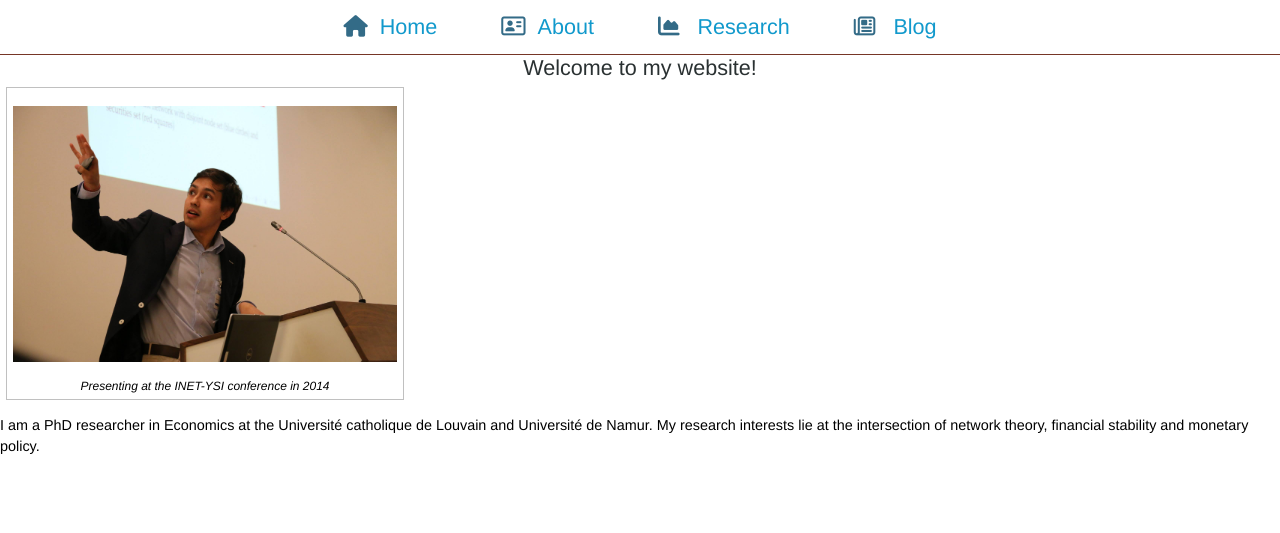
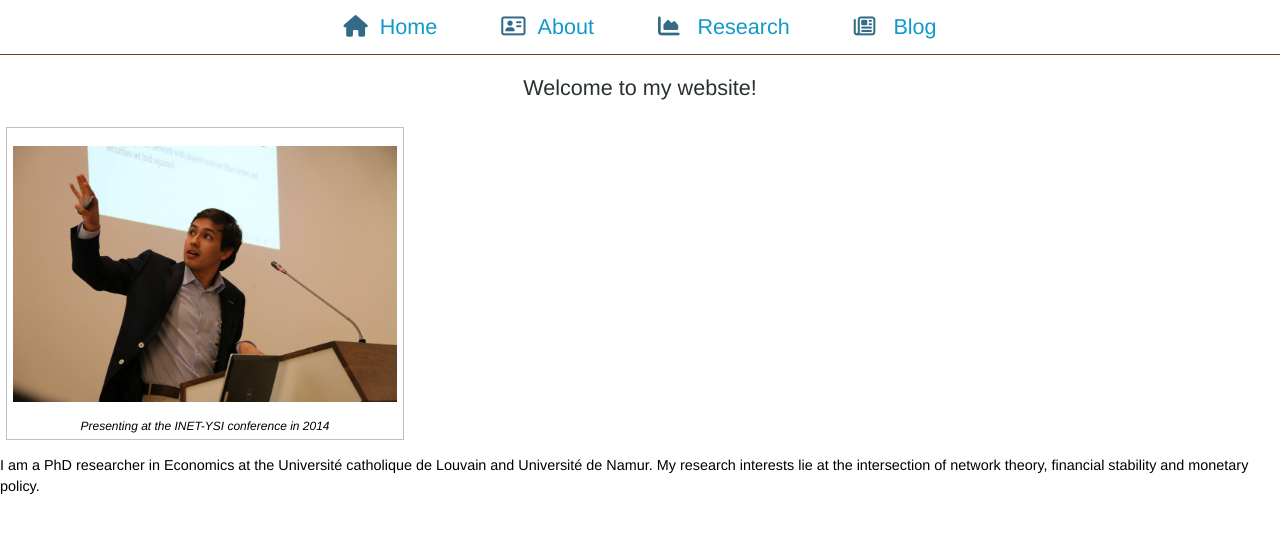
Before and after one commit to nscholtes/nscholtes.github.io, a Jekyll site: the page built from index.html, in a window 1280 px wide. Shown: the top 533 px of the page. Built offline with Jekyll 4.4.1, drawn with Linux system fonts in a browser that asks for light colours; nearby versions of some CDN libraries.

Commit message:
Update main_alt.css

```diff
--- a/css/main_alt.css
+++ b/css/main_alt.css
@@ -8,6 +8,7 @@
     text-align: center;
     font: 90% Helvetica, Arial, Verdana, sans-serif;
     margin: 0;
+    width:80%
     padding: 0;
     background-color: #fff;
   }
@@ -21,6 +22,7 @@
   h2 {
     font-size: 1.5em;
     font-weight: normal;
+    padding: 20px;
     color: #2A3132;
   }
   h3 {
```
